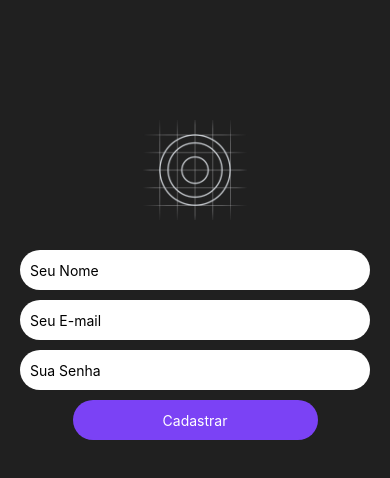
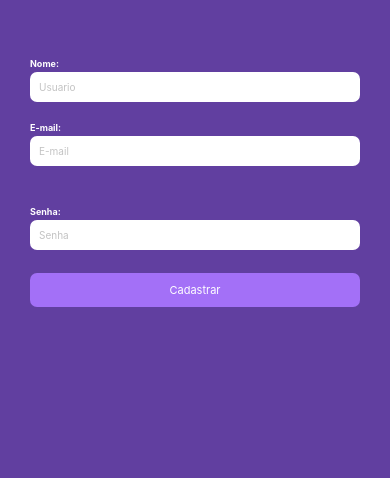
Before and after one commit to LucasEsteves2/CarShop-React-Native, a React Native app: screen /Cadastrar in a window 390 px wide. Shown: the part 142-620 px from the top of the page. Built offline with nearby package versions, Linux system fonts and the light colour scheme.

Commit message:
cadastrar

```diff
--- a/src/screens/Cadastro/index.js
+++ b/src/screens/Cadastro/index.js
@@ -27,63 +27,110 @@ export default function Cadastro(){
                 senha: senha,
                 telefone1: '22457858'
             });
+
+            alert("Usuario Cadastrado com sucesso!!")
         } catch {
-           alert('deu merda')
+           alert('Erro ao Cadastrar usuario (informe um CPF valido!!')
         }
     }
 
-    return(
+  return (
     <View style={styles.container}>
+      <View style={styles.imageview}>
+        <Image  style={styles.imagem} />
+      </View>
 
-           <StatusBar hidden />
+      <View>
+        <Text style={styles.title}>Nome:</Text>
+        <TextInput
+          onChangeText={setNome}
+          style={styles.input}
+          placeholder="Usuario"
+          placeholderTextColor="#C3C3C3"
+        />
+      </View>
 
-           <Image style={{width:300, height:100, marginBottom: 30}}
-                  source={require('../../../assets/splash.png')}/>
+      <View style={styles.senha}>
+        <Text style={styles.title}>E-mail:</Text>
+        <TextInput
+          onChangeText={setEmail}
+          style={styles.input}
+          placeholder="E-mail"
+          placeholderTextColor="#C3C3C3"
+        />
+      </View>
 
-           <TextInput placeholder="Seu Nome"
-                      style={styles.TextInput}
-                      onChangeText={text=> setNome(text)}/>
+      <View style={styles.senha}>
+        <Text style={styles.title}>Senha:</Text>
+        <TextInput
+          onChangeText={setSenha}
+          style={styles.input}
+          placeholder="Senha"
+          secureTextEntry={true}
+          placeholderTextColor="#C3C3C3"
+        />
+      </View>
 
-           <TextInput placeholder="Seu E-mail"
-                      style={styles.TextInput}
-                      onChangeText={text=> setEmail(text)}/>
-
-           <TextInput secureTextEntry={true} placeholder="Sua Senha"
-                      style={styles.TextInput}
-                      onChangeText={text=> setSenha(text)} />
-
-           <TouchableOpacity style={styles.btnCadastro}  onPress={cadastrar} >
-               <Text style={{color:'white', textAlign:'center'}}>Cadastrar</Text>
+      <View>
+        <TouchableOpacity style={styles.butao} onPress={cadastrar}>
+          <Text style={styles.btntext}>Cadastrar</Text>
         </TouchableOpacity>
 
+
+      </View>
     </View>
   );
 }
 
-
 const styles = StyleSheet.create({
   container: {
-        flex:1,
-        backgroundColor: '#202020',
-        alignItems: 'center',
-        justifyContent: 'center',
-        padding: 20,
+    flex: 1,
+    backgroundColor: "#613FA0",
+    paddingHorizontal: 30,
+    paddingVertical: 70,
+  },
+  senha: {
+    paddingVertical: 20,
+  },
+  title: {
+    color: "#FFFFFF",
+    fontSize: 9,
+    fontWeight: "bold",
+  },
+  btntext: {
+    fontSize: 11,
+    color: "#FFFFFF",
   },
 
-    TextInput: {
-        width: '100%',
-        height: 40,
-        backgroundColor: 'white',
-        borderRadius: 20,
-        paddingLeft: 10,
-        marginBottom: 10
+  input: {
+    backgroundColor: "#FFFFFF",
+    color: "black",
+    padding: 9,
+    borderRadius: 7,
+    marginTop: 3,
+    fontSize: 10,
+  },
+  butao: {
+    backgroundColor: "#A370F7",
+    padding: 10,
+    borderRadius: 7,
+    alignItems: "center",
+    marginTop: 3,
+  },
+  imagem: {
+    justifyContent: "center",
+    marginVertical: 20,
+
+    width: 180,
+    height: 90,
+  },
+  imageview: {
+    alignItems: "center",
+
   },
 
-    btnCadastro: {
-        width: '70%',
-        height: 40,
-        backgroundColor: '#7b42f5',
-        borderRadius: 20,
-        justifyContent: 'center'
-    }
-})
+  cadastro: {
+    paddingTop: 25,
+    alignItems: "center",
+  },
+});
--- a/src/screens/login/index.js
+++ b/src/screens/login/index.js
@@ -28,7 +28,6 @@ export function Login() {
       var { data } = await api.get(`/clientes/email?value=${login}`);
       //salvando dados localmente no async
       await AsyncStorage.setItem("@serratec:usuario", JSON.stringify(data));
-      alert("Bem vindo " + login);
       navigation.navigate("Home");
     } catch {
       alert("USUARIO INVALIDO(NAO FOI ENCONTRADO NA API)!!");
```
Also changed, not shown: src/screens/home/index.js (line endings or trailing spaces). Lines whose indentation alone changed are shown as unchanged.
